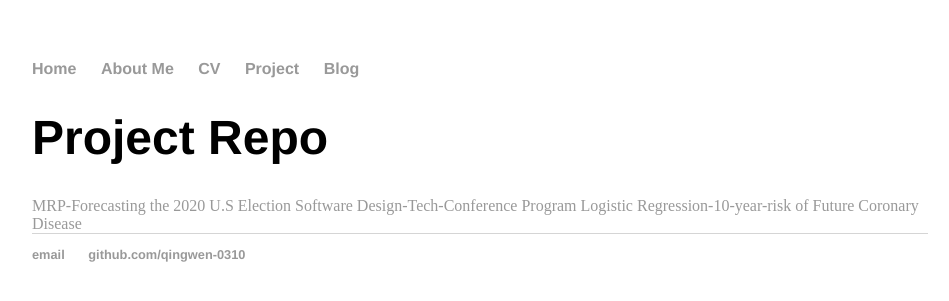
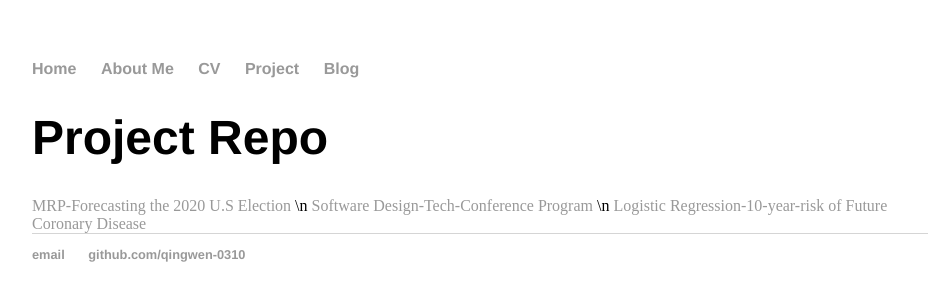
Before and after one commit to QingWen-0310/QingWen-0310.github.io, a Jekyll site: the page built from project/index.html, in a window 1280 px wide. Shown: the top 301 px of the page, without its empty margins (160-1109 px from the left). Built offline with Jekyll 4.4.1, drawn with Linux system fonts in a browser that asks for light colours; Markdown is read by kramdown in place of the engine named in the settings.

Commit message:
attempt to add new line characters

```diff
--- a/project/index.html
+++ b/project/index.html
@@ -3,6 +3,6 @@ layout: default
 title: Project Repo
 ---
 	<h1>{{ page.title }}</h1>
-<span><a href="https://github.com/QingWen-0310/forecasting-US-election-2020">MRP-Forecasting the 2020 U.S Election</a>
-<span><a href="https://github.com/QingWen-0310/tech-conference-program">Software Design-Tech-Conference Program</a>
+<span><a href="https://github.com/QingWen-0310/forecasting-US-election-2020">MRP-Forecasting the 2020 U.S Election</a> \n
+<span><a href="https://github.com/QingWen-0310/tech-conference-program">Software Design-Tech-Conference Program</a> \n
 <span><a href="https://github.com/QingWen-0310/10-year-risk-of-future-coronary-disease">Logistic Regression-10-year-risk of Future Coronary Disease</a>
```
